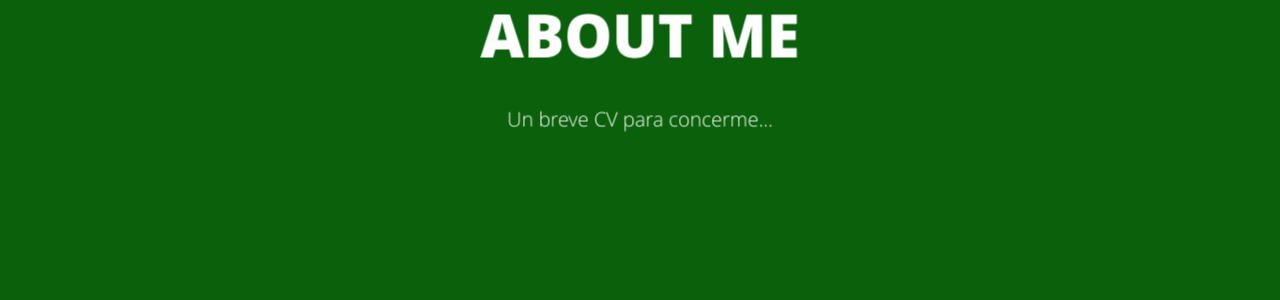
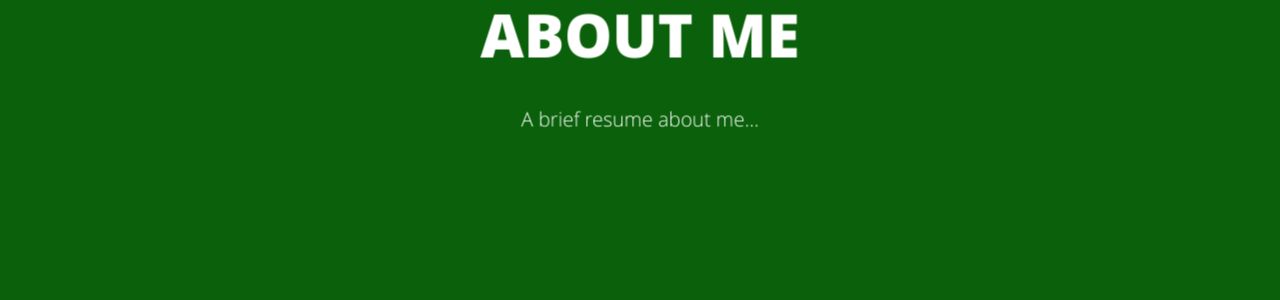
Before and after one commit to pulpo/pulpo.github.io, a Jekyll site: the page built from about.html, in a window 1280 px wide. Shown: the part 377-677 px from the top of the page. Built offline with Jekyll 4.4.1, drawn with Linux system fonts in a browser that asks for light colours.

```diff
--- a/about.html
+++ b/about.html
@@ -2,7 +2,7 @@
 layout: minimal
 title: "About me"
 permalink: /about/index.html
-description: "Un breve CV para concerme..."
+description: "A brief resume about me..."
 ---
 
 <img itemprop="image" class="img-rounded" src="/assets/img/blog-author.jpg" alt="Willian Justen">
```
Also changed, not shown: assets/img/blog-image.png.
